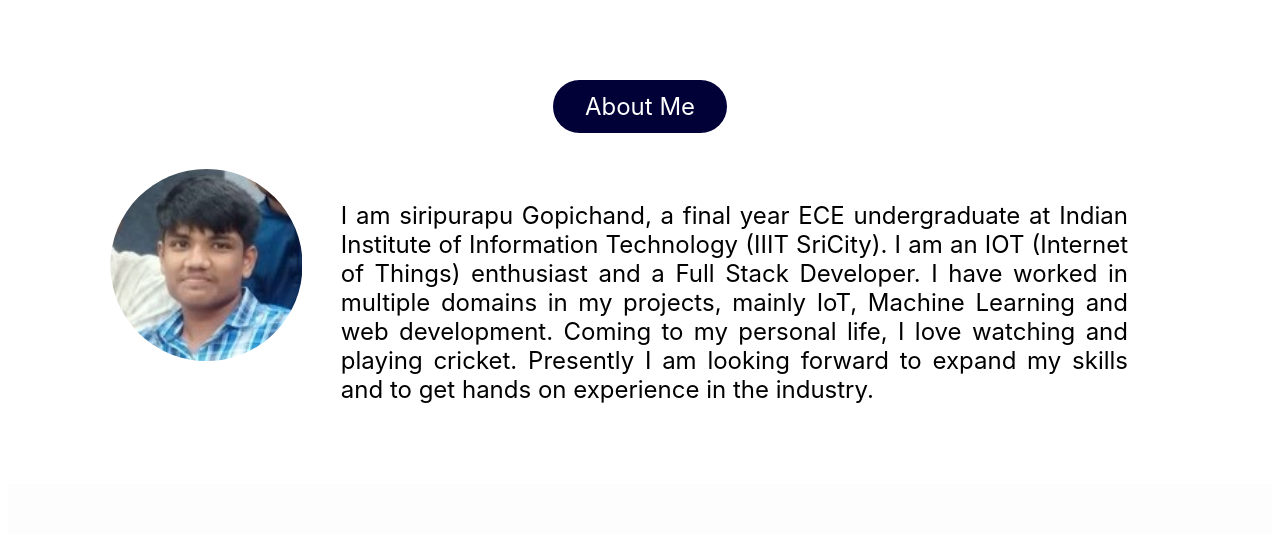
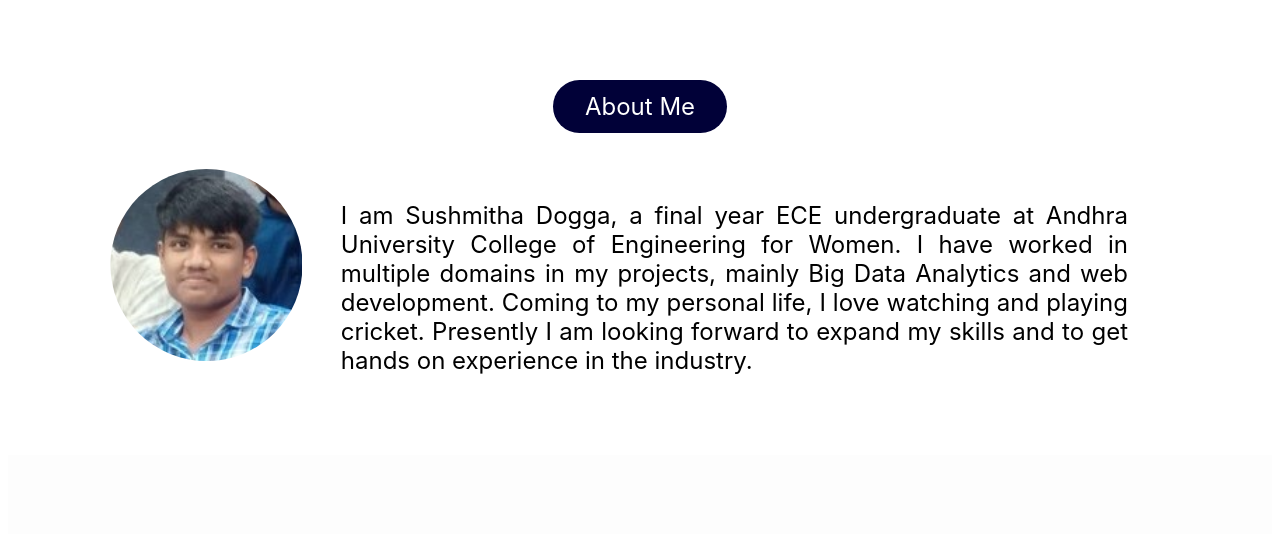
Before and after one commit to Gopichand246/deploy-react-heroku, a React (Create React App) app: page / in a window 1280 px wide. Shown: the part 900-1434 px from the top of the page. Built offline with nearby package versions, Linux system fonts and the light colour scheme.

Commit message:
Update About.js

```diff
--- a/src/components/pages/About.js
+++ b/src/components/pages/About.js
@@ -11,11 +11,8 @@ function About() {
         className="profileIcon"
       />
       <div className="aboutText">
-        I am siripurapu Gopichand, a final year ECE undergraduate at Indian
-        Institute of Information Technology (IIIT SriCity). I am an IOT
-        (Internet of Things) enthusiast and a Full Stack Developer. I have
-        worked in multiple domains in my projects, mainly IoT, Machine Learning
-        and web development. Coming to my personal life, I love watching and
+        I am Sushmitha Dogga, a final year ECE undergraduate at Andhra University College of Engineering for Women. I have
+        worked in multiple domains in my projects, mainly Big Data Analytics and web development. Coming to my personal life, I love watching and
         playing cricket. Presently I am looking forward to expand my skills and
         to get hands on experience in the industry.
       </div>
```
